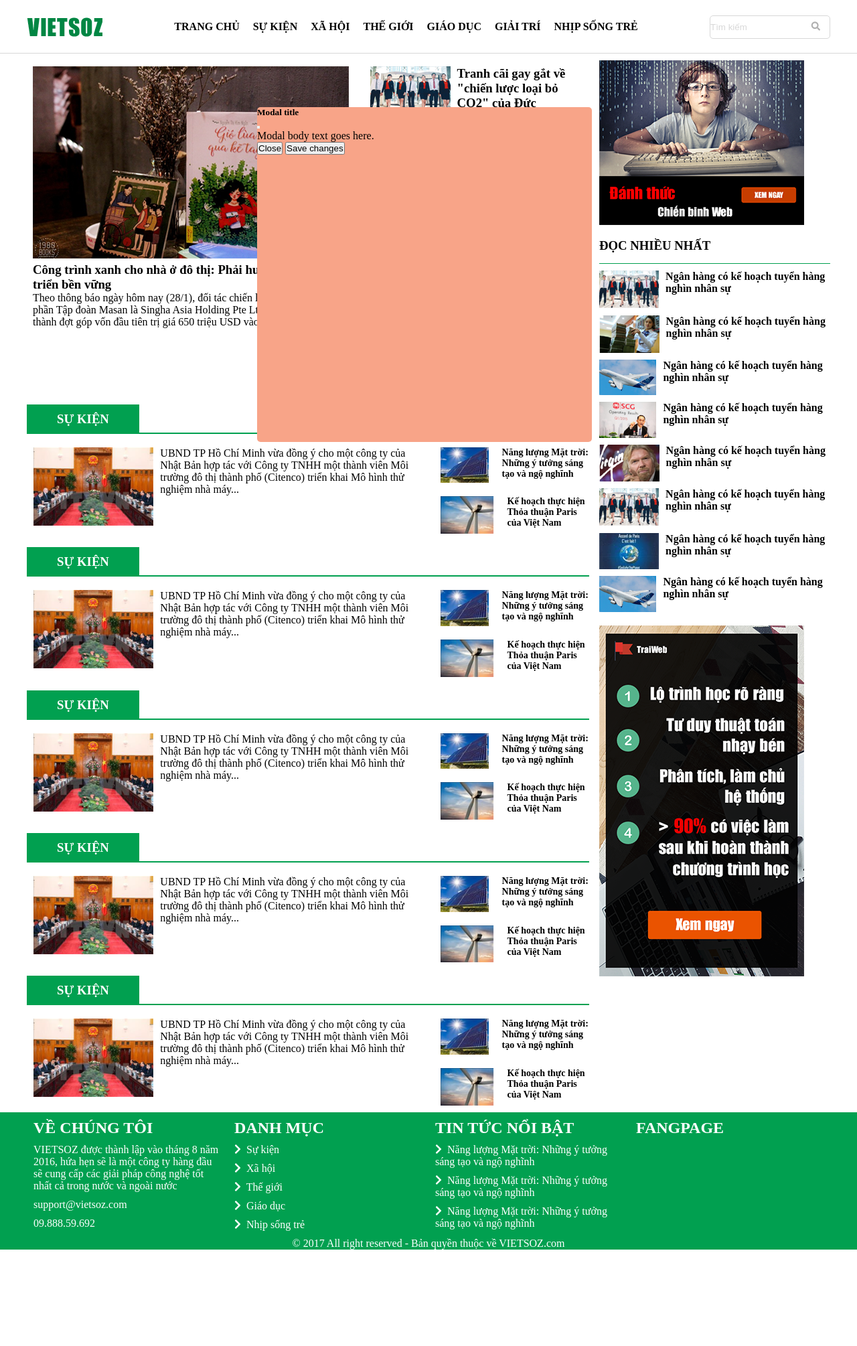
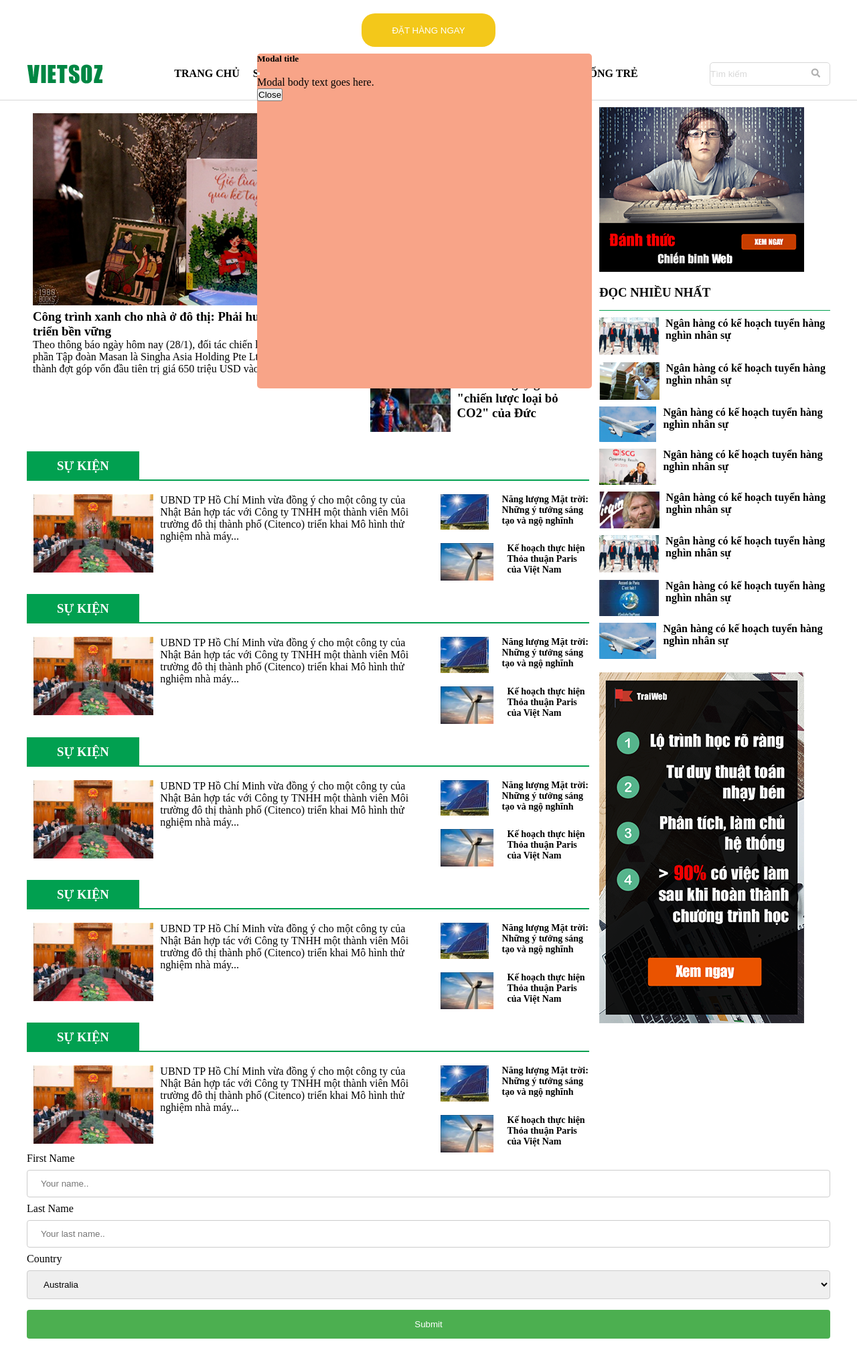
Before and after one commit to quyetlv12/vietsoz-news, a website: page index.html in a window 1280 px wide. Shown: the top 2010 px of the page at 67% size. Before the commit the page ends 1866 px from the top, so only its background shows below. Drawn offline with Linux system fonts and the light colour scheme; grey boxes are pictures that could not be loaded.

Commit message:
update popup

```diff
--- a/css/style.scss
+++ b/css/style.scss
@@ -54,6 +54,19 @@ li {
 }
 .ml-2 {
   margin-left: 20px;
+}
+.d-flex-box{
+  margin-top: 20px;
+  display: flex;
+  justify-content: center;
+  button{
+    border-radius: 20px;
+    color: white;
+    border: none;
+    width: 200px;
+    height: 50px;
+    background-color: #f3c81a;
+  }
 }
 @mixin fz-sm {
   font-size: 14px;
@@ -412,10 +425,41 @@ li {
     }
 
   }
+  form{
+    input[type=text], select {
+      width: 100%;
+      padding: 12px 20px;
+      margin: 8px 0;
+      display: inline-block;
+      border: 1px solid #ccc;
+      border-radius: 4px;
+      box-sizing: border-box;
+    }
 
+    input[type=submit] {
+      width: 100%;
+      background-color: #4CAF50;
+      color: white;
+      padding: 14px 20px;
+      margin: 8px 0;
+      border: none;
+      border-radius: 4px;
+      cursor: pointer;
+    }
+
+    input[type=submit]:hover {
+      background-color: #45a049;
+    }
+
+    div {
+      border-radius: 5px;
+      background-color: #f2f2f2;
+      padding: 20px;
+    }
+  }
   .modal {
     position: fixed;
-    top: 20%;
+    top: 10%;
     display: flex;
     left: 30%;
     width: 500px;
@@ -423,6 +467,7 @@ li {
     background-color: #f8a488;
     border-radius: 5px;
     display: none;
+
     .modal-dialog {
       .modal-content {
         .modal-header {
@@ -456,6 +501,7 @@ li {
   .show-modal{
     display: block;
     transition:2s ease-out;
+    transition: opacity .15s linear;
     animation: anmPopup;
   }
   @keyframes anmPopup{
--- a/index.html
+++ b/index.html
@@ -14,12 +14,12 @@
       rel="stylesheet"
       href="https://cdnjs.cloudflare.com/ajax/libs/font-awesome/5.15.3/css/all.min.css"
     />
-
     <link rel="shortcut icon" href="./images/logo.png" />
   </head>
   <body>
     <div class="wrapper">
       <!-- header -->
+      <div class="d-flex-box"><a href="#form"><button>ĐẶT HÀNG NGAY</button></a></div>
       <header class="header">
         <div class="container">
           <div class="header__body">
@@ -476,8 +476,29 @@
           </div>
         </div>
       </main>
+
+
+      <section id="form">
+
+        <div class="container">
+          <form action="/action_page.php">
+            <label for="fname">First Name</label>
+            <input type="text" id="fname" name="firstname" placeholder="Your name..">
+            <label for="lname">Last Name</label>
+            <input type="text" id="lname" name="lastname" placeholder="Your last name..">
+            <label for="country">Country</label>
+            <select id="country" name="country">
+              <option value="australia">Australia</option>
+              <option value="canada">Canada</option>
+              <option value="usa">USA</option>
+            </select>
+
+            <input type="submit" value="Submit">
+          </form>
+        </div>
+      </section>
       <!-- footer  -->
-      <footer class="footer">
+      <footer class="footer" id="footer">
         <div class="container">
           <div class="footer__detail">
             <div class="detail-content detail__about">
@@ -551,8 +572,7 @@
               <p>Modal body text goes here.</p>
             </div>
             <div class="modal-footer">
-              <button type="button" class="btn btn-secondary" data-bs-dismiss="modal">Close</button>
-              <button type="button" class="btn btn-primary">Save changes</button>
+              <button type="button" class="btn btn-secondary" data-bs-dismiss="modal" id="btn-close">Close</button>
             </div>
           </div>
         </div>
--- a/js/main.js
+++ b/js/main.js
@@ -1,3 +1,13 @@
+var modal = document.querySelector('#modal');
+const btnClosePopup = document.querySelector('#btn-close')
+
+btnClosePopup.addEventListener('click', ()=>{
+    modal.classList.remove('show-modal');
+})
+
+
+const footer = document.querySelector('#footer');
+
 
 
 
@@ -7,3 +17,19 @@ window.addEventListener("DOMContentLoaded", ()=>{
         modal.classList.add('show-modal')
     },5000)
 })
+
+
+window.addEventListener('beforeunload', function (e) {
+    e.preventDefault();
+    e.returnValue = '';
+});
+
+window.addEventListener('scroll',() =>{
+    let footer = document.querySelector('#footer')
+    var y = window.scrollY;
+    if (y >= 1300) {
+        modal.classList.add('show-modal')
+    } else {
+        modal.classList.remove('show-modal')
+    }
+})
```
Also changed, not shown: css/style.css, 1 other file.
